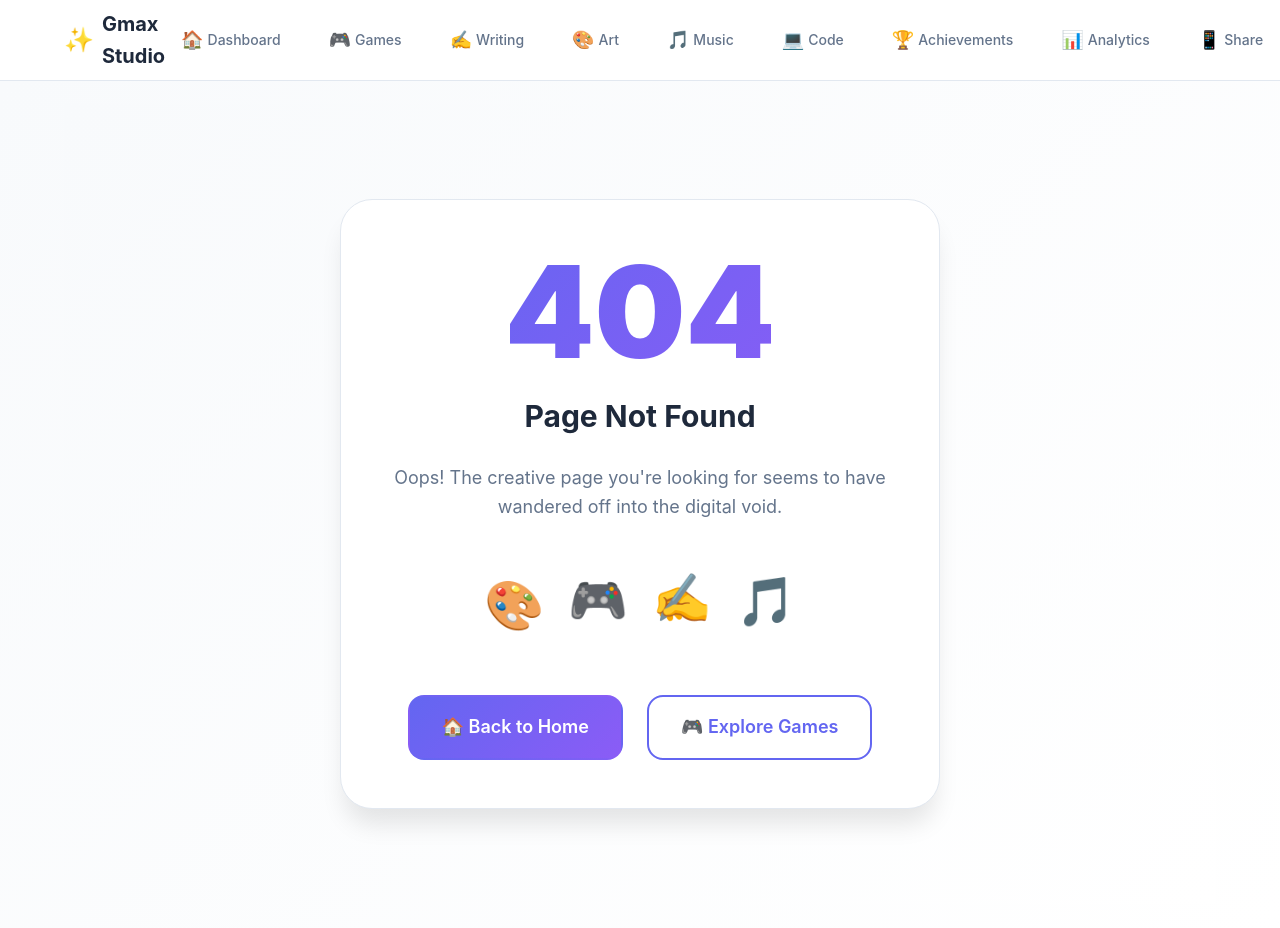
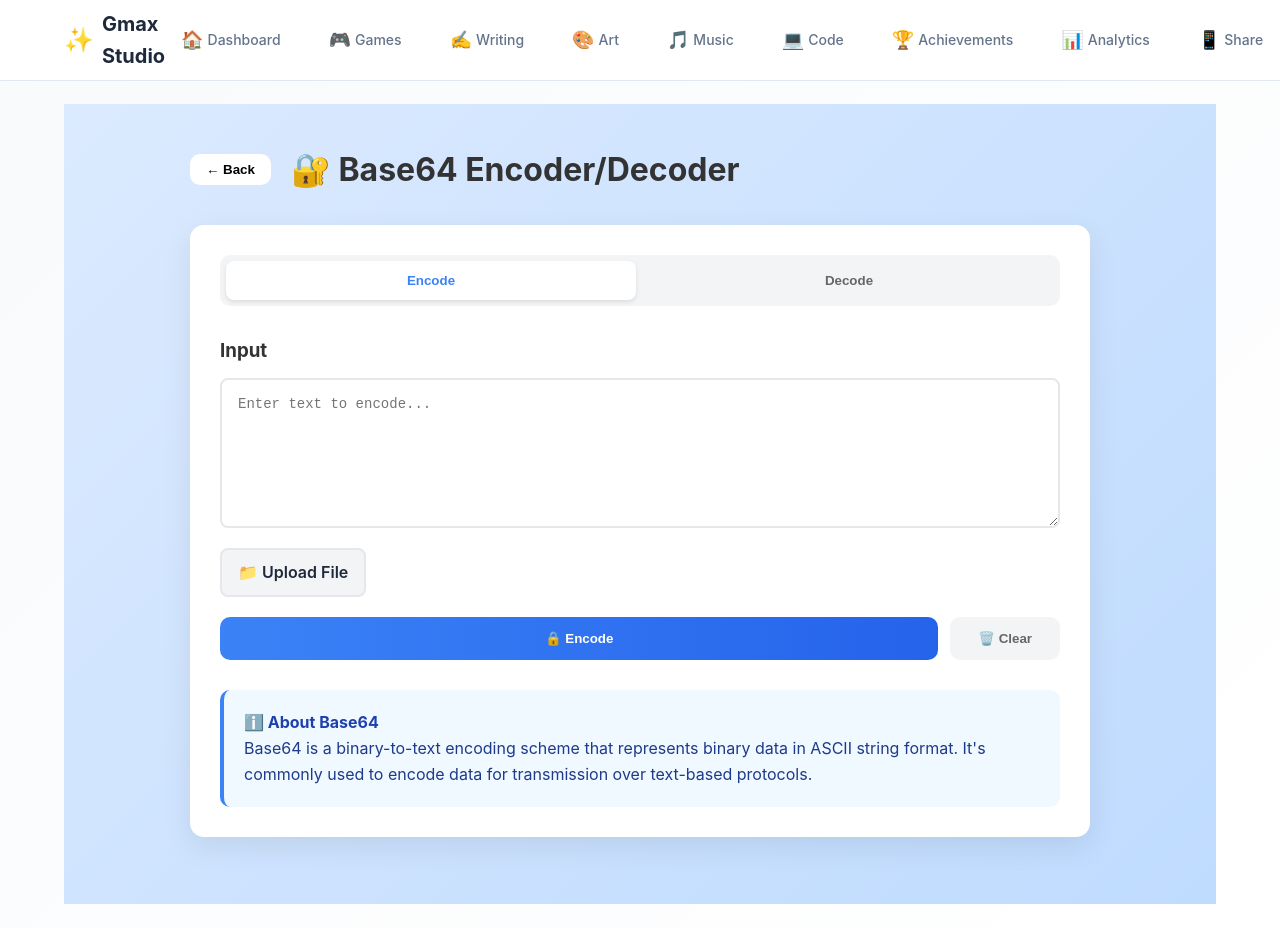
Before and after one commit to Ibek7/Gmax, a React (Vite) app: page /base64-tool in a window 1280 px wide. Built offline with nearby package versions, Linux system fonts and the light colour scheme.

Commit message:
feat: add Base64 encoder/decoder tool
- Add Base64Tool component with encode/decode modes
- Support text input and file upload
- Copy encoded/decoded output to clipboard
- Display informative error messages
- Add info section explaining Base64 encoding
- Add route /base64-tool and styling

```diff
--- a/src/App.jsx
+++ b/src/App.jsx
@@ -8,6 +8,7 @@ import ThemePresets from './components/ThemePresets'
 import ImageCompressor from './components/ImageCompressor'
 import Stopwatch from './components/Stopwatch'
 import ColorContrast from './components/ColorContrast'
+import Base64Tool from './components/Base64Tool'
 import AmbientNoise from './components/AmbientNoise'
 import NotFound from './components/NotFound'
 import './styles/App.css'
@@ -29,6 +30,7 @@ function App() {
             <Route path="/image-compressor" element={<ImageCompressor />} />
             <Route path="/stopwatch" element={<Stopwatch />} />
             <Route path="/color-contrast" element={<ColorContrast />} />
+            <Route path="/base64-tool" element={<Base64Tool />} />
             <Route path="*" element={<NotFound />} />
           </Routes>
         </main>
--- /dev/null
+++ b/src/components/Base64Tool.jsx
@@ -0,0 +1,158 @@
+import React, { useState } from 'react'
+import { useNavigate } from 'react-router-dom'
+import '../styles/Base64Tool.css'
+
+export default function Base64Tool() {
+  const navigate = useNavigate()
+  const [mode, setMode] = useState('encode')
+  const [input, setInput] = useState('')
+  const [output, setOutput] = useState('')
+  const [error, setError] = useState('')
+
+  const handleEncode = () => {
+    try {
+      const encoded = btoa(unescape(encodeURIComponent(input)))
+      setOutput(encoded)
+      setError('')
+    } catch (e) {
+      setError('Error encoding: ' + e.message)
+    }
+  }
+
+  const handleDecode = () => {
+    try {
+      const decoded = decodeURIComponent(escape(atob(input)))
+      setOutput(decoded)
+      setError('')
+    } catch (e) {
+      setError('Error decoding: Invalid Base64 string')
+    }
+  }
+
+  const handleProcess = () => {
+    if (!input.trim()) {
+      setError('Please enter text')
+      return
+    }
+
+    if (mode === 'encode') {
+      handleEncode()
+    } else {
+      handleDecode()
+    }
+  }
+
+  const copyToClipboard = () => {
+    navigator.clipboard.writeText(output)
+    alert('Copied to clipboard!')
+  }
+
+  const handleFileUpload = (e) => {
+    const file = e.target.files[0]
+    if (!file) return
+
+    const reader = new FileReader()
+    reader.onload = (event) => {
+      if (mode === 'encode') {
+        const base64 = event.target.result.split(',')[1]
+        setOutput(base64)
+      } else {
+        setInput(event.target.result)
+      }
+    }
+
+    if (mode === 'encode') {
+      reader.readAsDataURL(file)
+    } else {
+      reader.readAsText(file)
+    }
+  }
+
+  const clear = () => {
+    setInput('')
+    setOutput('')
+    setError('')
+  }
+
+  return (
+    <div className="base64-container">
+      <div className="base64-header">
+        <button className="back-btn" onClick={() => navigate('/')}>← Back</button>
+        <h1>🔐 Base64 Encoder/Decoder</h1>
+      </div>
+
+      <div className="base64-card">
+        <div className="mode-toggle">
+          <button
+            className={`mode-btn ${mode === 'encode' ? 'active' : ''}`}
+            onClick={() => { setMode('encode'); clear() }}
+          >
+            Encode
+          </button>
+          <button
+            className={`mode-btn ${mode === 'decode' ? 'active' : ''}`}
+            onClick={() => { setMode('decode'); clear() }}
+          >
+            Decode
+          </button>
+        </div>
+
+        <div className="input-section">
+          <h3>Input</h3>
+          <textarea
+            value={input}
+            onChange={(e) => setInput(e.target.value)}
+            placeholder={mode === 'encode' ? 'Enter text to encode...' : 'Enter Base64 string to decode...'}
+            className="base64-textarea"
+          />
+          <div className="input-actions">
+            <input
+              type="file"
+              onChange={handleFileUpload}
+              style={{ display: 'none' }}
+              id="file-input"
+            />
+            <label htmlFor="file-input" className="file-upload-btn">
+              📁 Upload File
+            </label>
+          </div>
+        </div>
+
+        {error && <div className="error-message">{error}</div>}
+
+        <div className="process-section">
+          <button onClick={handleProcess} className="process-btn">
+            {mode === 'encode' ? '🔒 Encode' : '🔓 Decode'}
+          </button>
+          <button onClick={clear} className="clear-btn">
+            🗑️ Clear
+          </button>
+        </div>
+
+        {output && (
+          <div className="output-section">
+            <div className="output-header">
+              <h3>Output</h3>
+              <button onClick={copyToClipboard} className="copy-btn">
+                📋 Copy
+              </button>
+            </div>
+            <textarea
+              value={output}
+              readOnly
+              className="base64-textarea output"
+            />
+          </div>
+        )}
+
+        <div className="info-section">
+          <h4>ℹ️ About Base64</h4>
+          <p>
+            Base64 is a binary-to-text encoding scheme that represents binary data in ASCII string format.
+            It's commonly used to encode data for transmission over text-based protocols.
+          </p>
+        </div>
+      </div>
+    </div>
+  )
+}
--- /dev/null
+++ b/src/styles/Base64Tool.css
@@ -0,0 +1,200 @@
+.base64-container {
+  min-height: 100vh;
+  background: linear-gradient(135deg, #dbeafe 0%, #bfdbfe 100%);
+  padding: 40px 20px;
+}
+
+.base64-header {
+  max-width: 900px;
+  margin: 0 auto 30px;
+  display: flex;
+  align-items: center;
+  gap: 20px;
+}
+
+.base64-header h1 {
+  color: #333;
+  font-size: 2em;
+  margin: 0;
+}
+
+.base64-card {
+  max-width: 900px;
+  margin: 0 auto;
+  background: white;
+  padding: 30px;
+  border-radius: 14px;
+  box-shadow: 0 10px 30px rgba(0,0,0,0.08);
+}
+
+.mode-toggle {
+  display: flex;
+  gap: 8px;
+  margin-bottom: 30px;
+  background: #f3f4f6;
+  padding: 6px;
+  border-radius: 10px;
+}
+
+.mode-btn {
+  flex: 1;
+  padding: 12px;
+  border: none;
+  border-radius: 8px;
+  font-weight: 600;
+  cursor: pointer;
+  background: transparent;
+  color: #666;
+  transition: all 0.2s;
+}
+
+.mode-btn.active {
+  background: white;
+  color: #3b82f6;
+  box-shadow: 0 2px 4px rgba(0,0,0,0.1);
+}
+
+.input-section, .output-section {
+  margin-bottom: 20px;
+}
+
+.input-section h3, .output-section h3 {
+  margin-top: 0;
+  margin-bottom: 12px;
+  color: #333;
+}
+
+.base64-textarea {
+  width: 100%;
+  min-height: 150px;
+  padding: 16px;
+  border: 2px solid #e5e7eb;
+  border-radius: 8px;
+  font-family: 'Courier New', monospace;
+  font-size: 14px;
+  resize: vertical;
+}
+
+.base64-textarea:focus {
+  outline: none;
+  border-color: #3b82f6;
+}
+
+.base64-textarea.output {
+  background: #f9fafb;
+}
+
+.input-actions {
+  margin-top: 12px;
+  display: flex;
+  gap: 12px;
+}
+
+.file-upload-btn {
+  padding: 10px 16px;
+  background: #f3f4f6;
+  border: 2px solid #e5e7eb;
+  border-radius: 8px;
+  font-weight: 600;
+  cursor: pointer;
+  transition: all 0.2s;
+  display: inline-block;
+}
+
+.file-upload-btn:hover {
+  background: #e5e7eb;
+}
+
+.process-section {
+  display: flex;
+  gap: 12px;
+  margin-bottom: 20px;
+}
+
+.process-btn, .clear-btn {
+  padding: 14px 28px;
+  border: none;
+  border-radius: 10px;
+  font-weight: 600;
+  cursor: pointer;
+  transition: all 0.2s;
+}
+
+.process-btn {
+  flex: 1;
+  background: linear-gradient(90deg, #3b82f6, #2563eb);
+  color: white;
+}
+
+.process-btn:hover {
+  transform: translateY(-2px);
+}
+
+.clear-btn {
+  background: #f3f4f6;
+  color: #666;
+}
+
+.clear-btn:hover {
+  background: #e5e7eb;
+}
+
+.output-header {
+  display: flex;
+  justify-content: space-between;
+  align-items: center;
+  margin-bottom: 12px;
+}
+
+.output-header h3 {
+  margin: 0;
+}
+
+.copy-btn {
+  padding: 8px 16px;
+  background: #10b981;
+  color: white;
+  border: none;
+  border-radius: 6px;
+  font-weight: 600;
+  cursor: pointer;
+  transition: all 0.2s;
+}
+
+.copy-btn:hover {
+  background: #059669;
+}
+
+.error-message {
+  padding: 12px 16px;
+  background: #fee2e2;
+  color: #dc2626;
+  border-radius: 8px;
+  margin-bottom: 16px;
+  font-weight: 500;
+}
+
+.info-section {
+  margin-top: 30px;
+  padding: 20px;
+  background: #f0f9ff;
+  border-radius: 10px;
+  border-left: 4px solid #3b82f6;
+}
+
+.info-section h4 {
+  margin-top: 0;
+  color: #1e40af;
+}
+
+.info-section p {
+  margin-bottom: 0;
+  color: #1e3a8a;
+  line-height: 1.6;
+}
+
+@media (max-width: 768px) {
+  .process-section {
+    flex-direction: column;
+  }
+}
```
